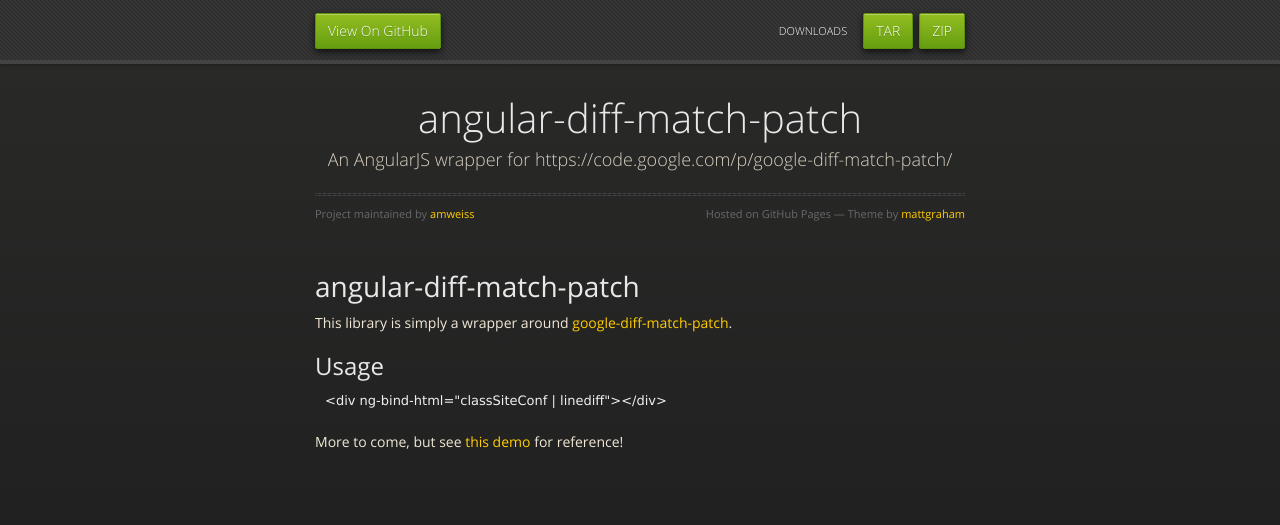
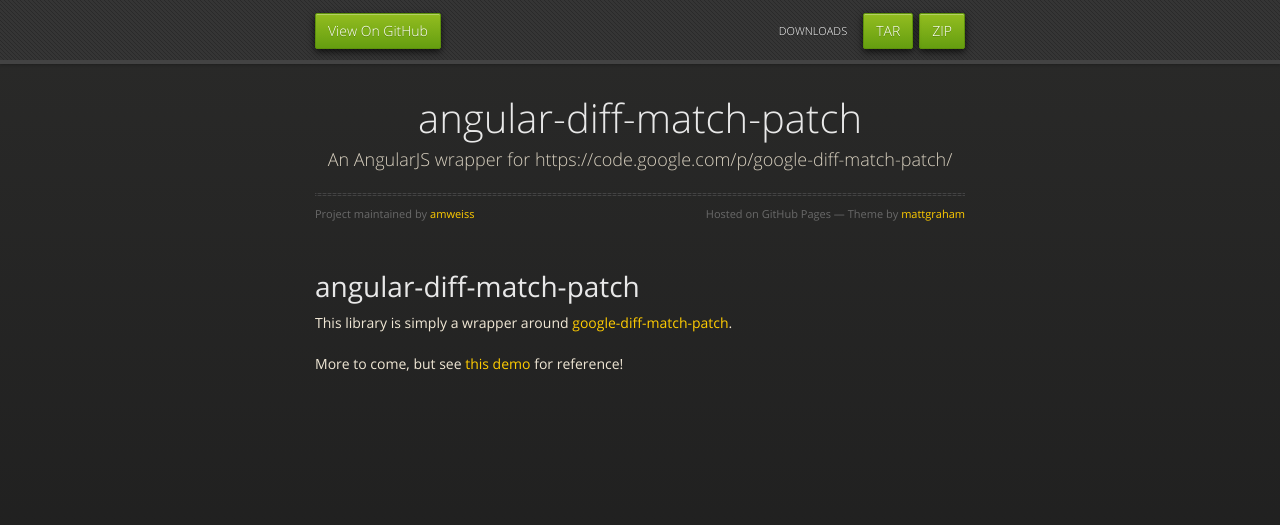
Before and after one commit to amweiss/angular-diff-match-patch, a plain HTML site: page index.html in a window 1280 px wide. Drawn offline with nearby package versions, Linux system fonts and the light colour scheme.

```diff
--- a/index.html
+++ b/index.html
@@ -43,11 +43,6 @@
 
 <p>This library is simply a wrapper around <a href="https://code.google.com/p/google-diff-match-patch/">google-diff-match-patch</a>.</p>
 
-<h2>
-<a name="usage" class="anchor" href="#usage"><span class="octicon octicon-link"></span></a>Usage</h2>
-
-<p><code>&lt;div ng-bind-html="classSiteConf | linediff"&gt;&lt;/div&gt;</code></p>
-
 <p>More to come, but see <a href="http://run.plnkr.co/plunks/6FIj2oiOPFty9VkWVZEF/">this demo</a> for reference!</p>
       </section>
 
--- a/params.json
+++ b/params.json
@@ -1 +1 @@
-{"name":"angular-diff-match-patch","tagline":"An AngularJS wrapper for https://code.google.com/p/google-diff-match-patch/","body":"angular-diff-match-patch\r\n========================\r\n\r\nThis library is simply a wrapper around [google-diff-match-patch](https://code.google.com/p/google-diff-match-patch/).\r\n\r\nUsage\r\n-----\r\n\r\n`<div ng-bind-html=\"classSiteConf | linediff\"></div>`\r\n\r\nMore to come, but see [this demo](http://run.plnkr.co/plunks/6FIj2oiOPFty9VkWVZEF/) for reference!\r\n","google":"","note":"Don't delete this file! It's used internally to help with page regeneration."}
+{"name":"angular-diff-match-patch","tagline":"An AngularJS wrapper for https://code.google.com/p/google-diff-match-patch/","body":"angular-diff-match-patch\r\n========================\r\n\r\nThis library is simply a wrapper around [google-diff-match-patch](https://code.google.com/p/google-diff-match-patch/).\r\n\r\nMore to come, but see [this demo](http://run.plnkr.co/plunks/6FIj2oiOPFty9VkWVZEF/) for reference!\r\n","google":"","note":"Don't delete this file! It's used internally to help with page regeneration."}
```
